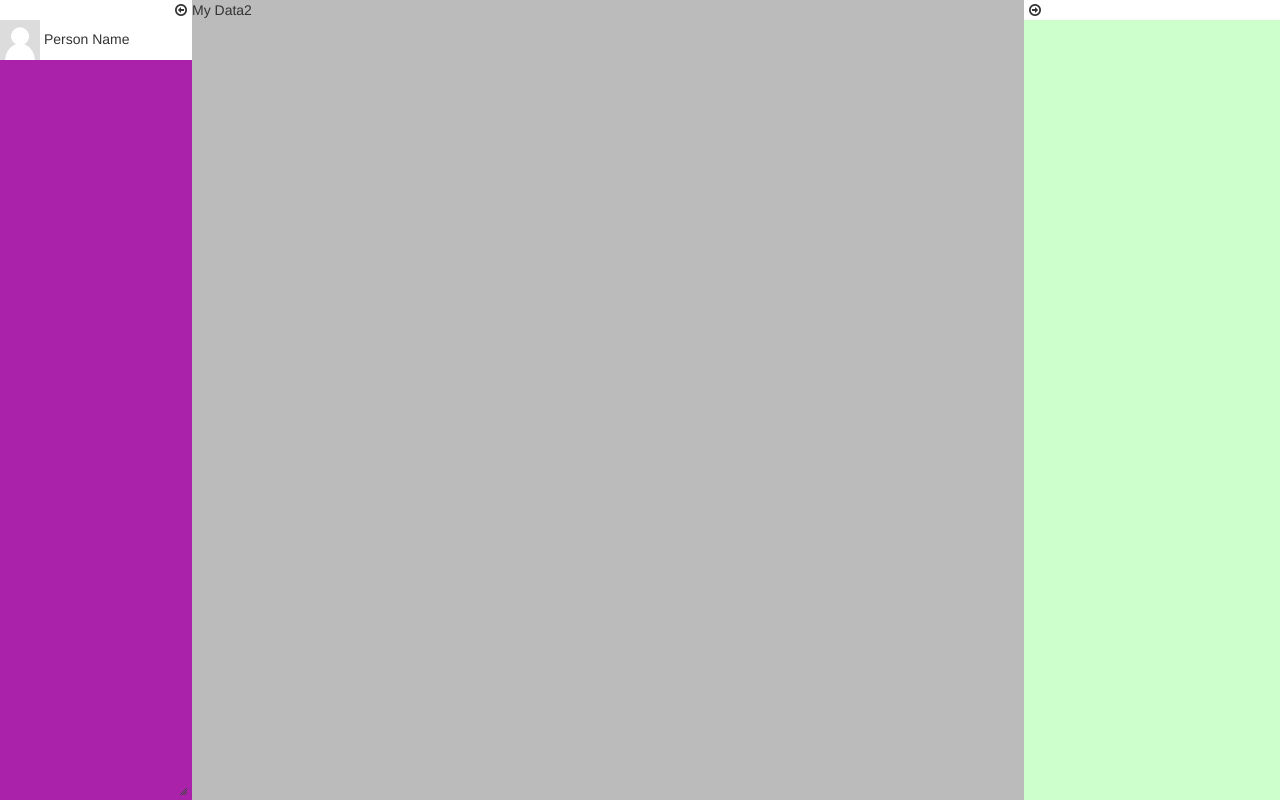
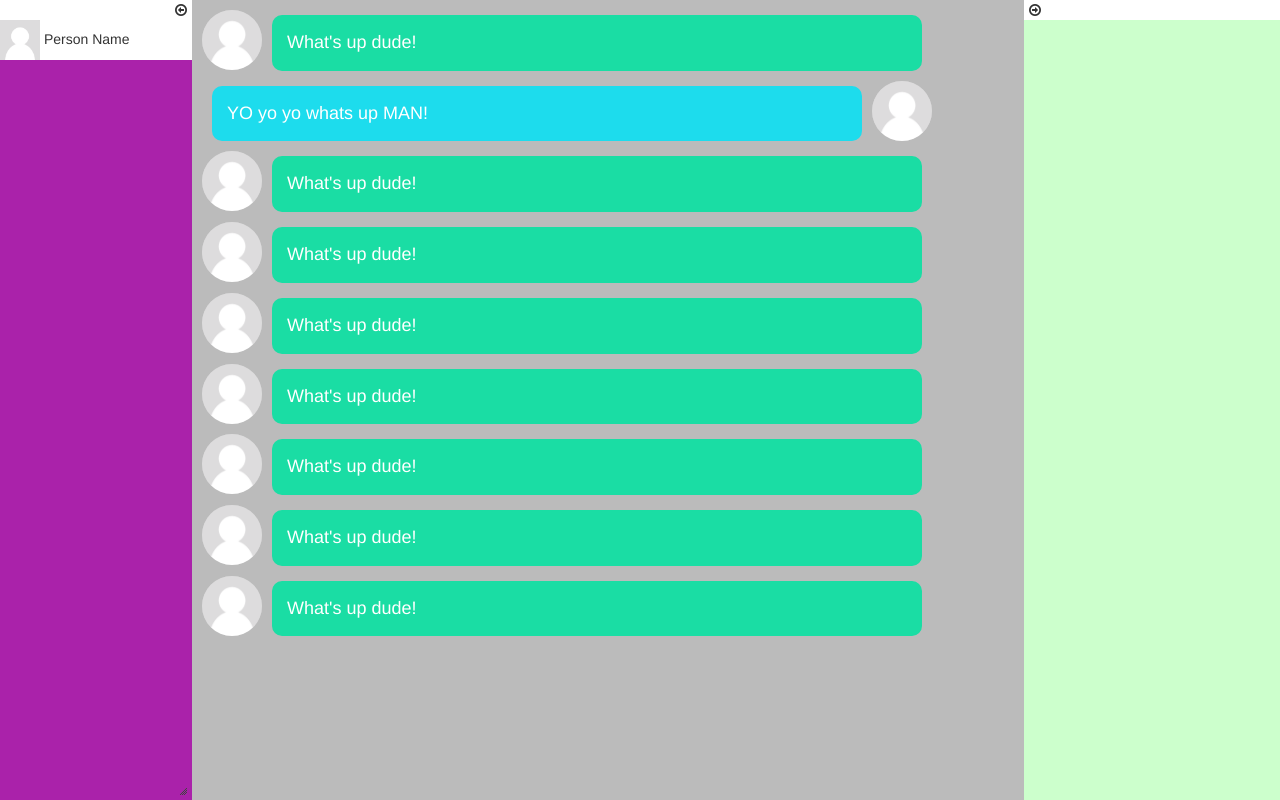
Before and after one commit to mrspeiser/chatui, a plain HTML site: page index.html in a window 1280 px wide. Drawn offline with Linux system fonts and the light colour scheme.

Commit message:
added more design

```diff
--- a/css/main.css
+++ b/css/main.css
@@ -33,12 +33,69 @@ ul li {
     max-width: 15%;
     min-width: 40px;
 }
+.optionsbar {
+	background-color: white;
+}
+.optionsUl {
+	display: block;
+	background-color: white;
+	padding: 0;
+}
+
+
+
+
 #div2{
     position:relative;
     float:left;
     height:100%;
     width:65%;
     background-color:#BBB;
+}
+
+.chatlogs {
+	padding: 10px;
+	width: 100%;
+	overflow-y: scroll;
+	overflow-x: hidden;
+
+}
+.chat {
+	display: flex;
+	flex-flow: row wrap;
+	align-items: flex-start;
+	margin-bottom: 10px;
+}
+.chat .user-photo {
+	width: 60px;
+	height: 60px;
+	background: #ccc;
+	border-radius: 50%;
+	overflow: hidden;
+}
+
+.chat .user-photo img {
+	width: 100%;
+}
+
+.chat .chat-message {
+	width: 80%;
+	padding:  15px;
+	margin: 5px 10px 0;
+	background: #1ddced;
+	border-radius: 10px;
+	color: #fff;
+	font-size: 18px;
+}
+
+.friend .chat-message {
+	background: #1adda4;
+}
+
+.self .chat-message {
+	background: #1ddced;
+	order: -1;
+
 }
 
 
@@ -49,7 +106,7 @@ ul li {
     width:20%;
     background-color:#CFC;
     max-width: 20%;
-    min-width: 40px;
+    min-width: 10px;
 }
 
 #div1togglewidth {
@@ -68,18 +125,22 @@ ul li {
 	background-color: white; height: 40px;
 }
 
-.optionsbar {
-	background-color: white;
-}
-
-.optionsUl {
-	display: block;
-	background-color: white;
-	padding: 0;
-}
 
 
 
+
+
+
+
+
+
+
+
+
+
+
+
+/*begin extra classes*/
 
 .display-block {
 	display: block;
--- a/index.html
+++ b/index.html
@@ -38,13 +38,69 @@
 
 
 
-
-
   </div>
 
   <!-- begin chat log window container -->
-  <div id="div2"> My Data2
+  <div id="div2">
+    <div class="chatlogs">
+
+      <div class="chat friend">
+        <div class="user-photo"><img src="css/images/default_img.png"></div>
+        <p class="chat-message">What's up dude!</p>
+      </div>
+
+      <div class="chat self">
+        <div class="user-photo"><img src="css/images/default_img.png"></div>
+        <p class="chat-message">YO yo yo whats up MAN!</p>
+      </div>
+
+
+      <div class="chat friend">
+        <div class="user-photo"><img src="css/images/default_img.png"></div>
+        <p class="chat-message">What's up dude!</p>
+      </div>
+
+
+      <div class="chat friend">
+        <div class="user-photo"><img src="css/images/default_img.png"></div>
+        <p class="chat-message">What's up dude!</p>
+      </div>
+
+
+      <div class="chat friend">
+        <div class="user-photo"><img src="css/images/default_img.png"></div>
+        <p class="chat-message">What's up dude!</p>
+      </div>
+
+
+      <div class="chat friend">
+        <div class="user-photo"><img src="css/images/default_img.png"></div>
+        <p class="chat-message">What's up dude!</p>
+      </div>
+
+
+      <div class="chat friend">
+        <div class="user-photo"><img src="css/images/default_img.png"></div>
+        <p class="chat-message">What's up dude!</p>
+      </div>
+
+
+      <div class="chat friend">
+        <div class="user-photo"><img src="css/images/default_img.png"></div>
+        <p class="chat-message">What's up dude!</p>
+      </div>
+
+      <div class="chat friend">
+        <div class="user-photo"><img src="css/images/default_img.png"></div>
+        <p class="chat-message">What's up dude!</p>
+      </div>
+
+    </div>
   </div>
+
+
+
+
   <div id="div3">
     <ul  class="optionsUl">
       <li id="div3togglewidth" class="text-align-left"><i id="button3" class="fa fa-arrow-circle-o-right" aria-hidden="true"></i></li>
--- a/js/main.js
+++ b/js/main.js
@@ -56,17 +56,21 @@ $("#button3").on('click', function(){
 	if($('#button3').hasClass('fa-arrow-circle-o-right')){
 	  $('#button3').removeClass('fa-arrow-circle-o-right');
  	  $('#button3').addClass('fa-arrow-circle-o-left');
- 	  $('#div3').width(minWidth);
- 	  $('#div2').width($('#div2').width()+toAddWidth);
+ 	  // $('#div3').width(minWidth);
+ 	  // $('#div2').width($('#div2').width()+toAddWidth);
+ 	  $('#div3').css('width', '10%');
+ 	  $('#div2').css('width', '75%');
 	} else {
 	  $('#button3').addClass('fa-arrow-circle-o-right');
 	  $('#button3').removeClass('fa-arrow-circle-o-left');
-	  $('#div3').width(expandWidth);
-	  var div1Width = $('#div1').width();
-	  var div3Width = $('#div3').width();
-	  var expandWidth = div1Width + div3Width;
-	  var div2Width = $(window).width() - expandWidth;
-	  $('#div2').width(div2Width);
+	  $('#div3').css('width', '20%');
+ 	  $('#div2').css('width', '65%');
+	  // $('#div3').width(expandWidth);
+	  // var div1Width = $('#div1').width();
+	  // var div3Width = $('#div3').width();
+	  // var expandWidth = div1Width + div3Width;
+	  // var div2Width = $(window).width() - expandWidth;
+	  // $('#div2').width(div2Width);
 	}
 
 });
```
Also changed, not shown: 1 other file.
